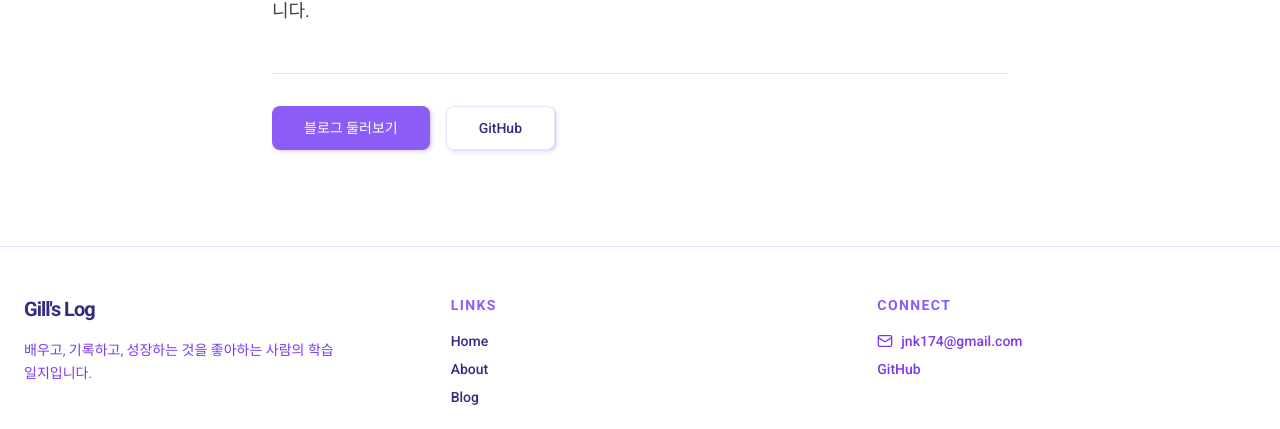
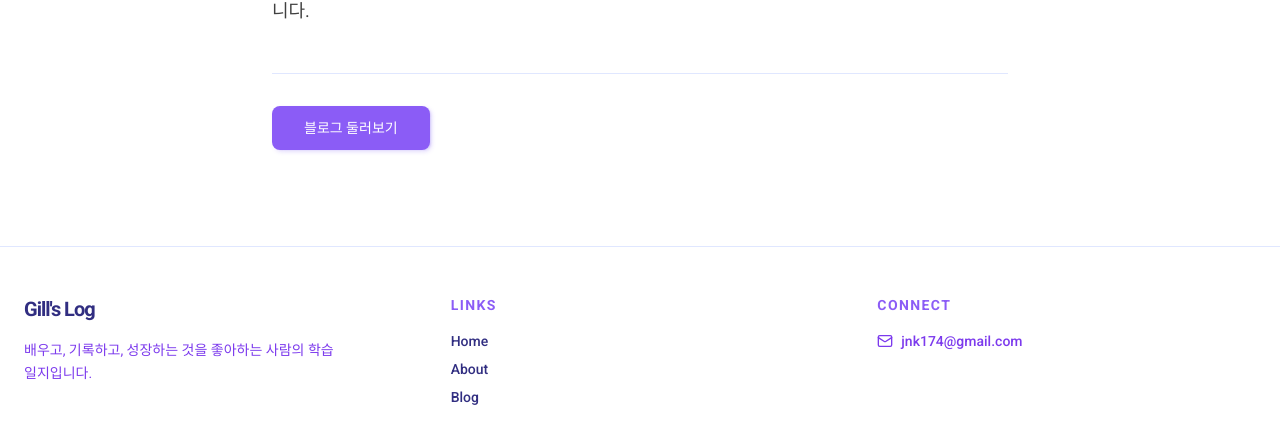
Before and after one commit to jnk174/myblog, a Next.js app: page /about in a window 1280 px wide. Shown: the part 688-1117 px from the top of the page. Built offline with nearby package versions, Linux system fonts and the light colour scheme; a web font is replaced by a local one.

Commit message:
chore: remove GitHub links from Footer and About page

```diff
--- a/src/app/about/page.tsx
+++ b/src/app/about/page.tsx
@@ -45,21 +45,13 @@ export default function AboutPage() {
           </p>
         </div>
 
-        <div className="pt-8 border-t flex flex-wrap gap-4">
+        <div className="pt-8 border-t">
           <Link
             href="/blog"
             className="inline-flex h-11 items-center justify-center rounded-md bg-primary px-8 text-sm font-medium text-primary-foreground shadow transition-colors hover:bg-primary/90"
           >
             블로그 둘러보기
           </Link>
-          <a
-            href="https://github.com/jnk17"
-            target="_blank"
-            rel="noreferrer"
-            className="inline-flex h-11 items-center justify-center rounded-md border border-input bg-background px-8 text-sm font-medium shadow-sm transition-colors hover:bg-accent hover:text-accent-foreground"
-          >
-            GitHub
-          </a>
         </div>
       </div>
     </div>
--- a/src/components/Footer.tsx
+++ b/src/components/Footer.tsx
@@ -30,14 +30,6 @@ export default function Footer() {
                 <Mail className="h-4 w-4" />
                 jnk174@gmail.com
               </a>
-              <a
-                href="https://github.com/jnk17"
-                target="_blank"
-                rel="noreferrer"
-                className="text-muted-foreground hover:text-primary transition-colors"
-              >
-                GitHub
-              </a>
             </div>
           </div>
         </div>
```
